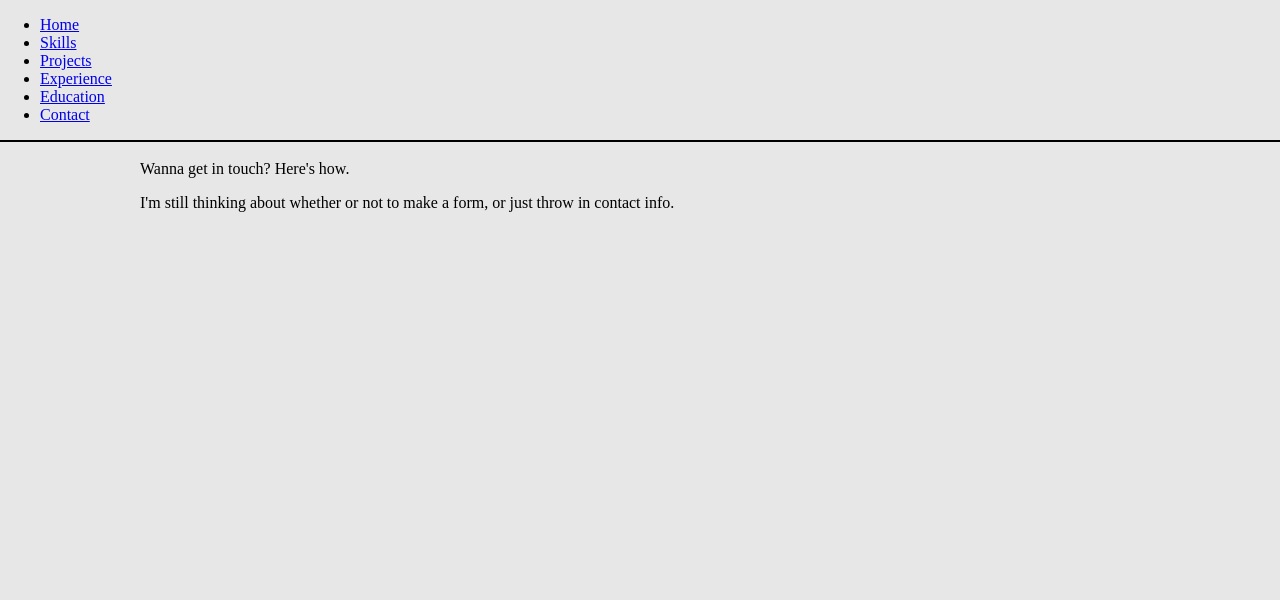
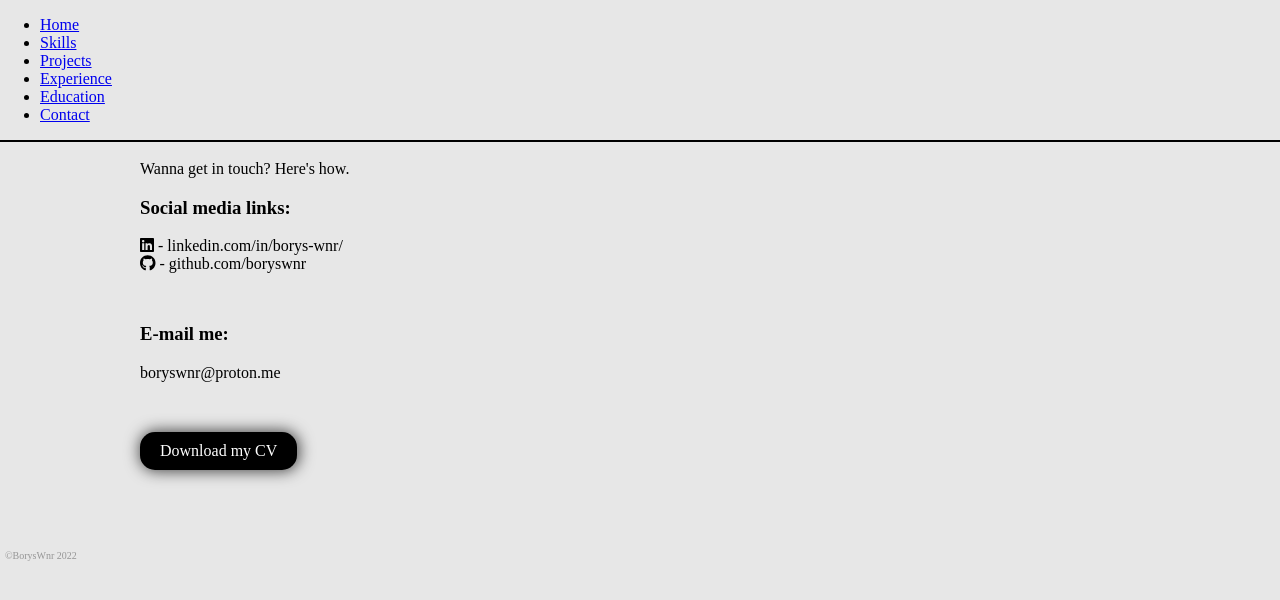
Before and after one commit to boryswnr/portfolio, a Gatsby site: page /contact in a window 1280 px wide. Built offline with nearby package versions, Linux system fonts and the light colour scheme; Gatsby itself is replaced by a stand-in of ours.

Commit message:
added content, copyright mark

```diff
--- a/src/Layout.js
+++ b/src/Layout.js
@@ -1,5 +1,5 @@
 import React from "react";
-import { container } from "./layout.module.css";
+import { container, footer } from "./layout.module.css";
 import Navbar from "./NavBar";
 import ScrollUpBtn from "./ScrollUpButton";
 
@@ -11,7 +11,10 @@ const Layout = ({ children }) => {
             <div className={container}>
                 {children}
             </div>
-            <ScrollUpBtn/>
+            <ScrollUpBtn />
+            <footer className={footer}>
+                &#169;BorysWnr 2022
+            </footer>
         </>
     )
 }
--- /dev/null
+++ b/src/contact.module.css
@@ -0,0 +1,28 @@
+.contact-title {
+    margin: 0;
+}
+
+.link {
+    text-decoration: none;
+    color: #000000;
+}
+
+.link:hover {
+    font-weight: 500;
+}
+
+.btn {
+    background-color: #000000;
+    color: #ffffff;
+    padding: 10px 20px;
+    border-radius: 15px;
+    display: inline-block;
+    box-shadow: 1px 0px 15px 1px rgba(0, 0, 0, 0.72);
+    -webkit-box-shadow: 1px 0px 15px 1px rgba(0, 0, 0, 0.72);
+    -moz-box-shadow: 1px 0px 15px 1px rgba(0, 0, 0, 0.72);
+    text-decoration: none;
+}
+
+.wrapper {
+    margin: 0 0 50px 0;
+}
--- a/src/layout.module.css
+++ b/src/layout.module.css
@@ -9,3 +9,12 @@ body {
     margin: 60px auto;
     padding: 20px 0 20px 0;
 }
+
+.footer {
+    position: relative;
+    bottom: 0;
+    left: 0;
+    padding: 0 0 0 5px;
+    font-size: 10px;
+    color: #969696;
+}
--- a/src/pages/contact.js
+++ b/src/pages/contact.js
@@ -1,6 +1,9 @@
 import React from "react";
 import Layout from "../Layout";
 import Title from "../PageTitle";
+import { FontAwesomeIcon } from "@fortawesome/react-fontawesome";
+import { faGithub, faLinkedin } from '@fortawesome/free-brands-svg-icons';
+import { contactTitle, link, btn, wrapper } from "../contact.module.css";
 
 const ContactPage = () => {
 
@@ -10,9 +13,30 @@ const ContactPage = () => {
                 Wanna get in touch? Here's how.
             </Title>
 
-            <p>
-                I'm still thinking about whether or not to make a form, or just throw in contact info.
-            </p>
+            <div className={wrapper}>
+                <h3 className={contactTitle}>
+                    Social media links:
+                </h3>
+
+                <a href="https://linkedin.com/in/borys-wnr/" className={link}>
+                    <FontAwesomeIcon icon={faLinkedin} /> - linkedin.com/in/borys-wnr/
+                </a>
+                <br/>
+                <a href="https://github.com/boryswnr" className={link}>
+                    <FontAwesomeIcon icon={faGithub} /> - github.com/boryswnr
+                </a>
+            </div>
+
+            <div className={wrapper}>
+                <h3 className={contactTitle}>
+                    E-mail me:
+                </h3>
+                <a href="mailto: boryswnr@proton.me" className={link}>boryswnr@proton.me</a>
+            </div>
+
+        <a href="#" className={btn}>
+                Download my CV
+            </a>
 
         </Layout>
     )
--- a/src/pages/index.js
+++ b/src/pages/index.js
@@ -13,6 +13,7 @@ import { StaticImage } from "gatsby-plugin-image";
 import "@fontsource/oswald";
 import "@fontsource/oswald/200.css";
 import "@fontsource/oswald/700.css";
+import "@fontsource/oswald/500.css";
 
 
 
```
Also changed, not shown: src/pages/education.js (+5 -3 lines).
